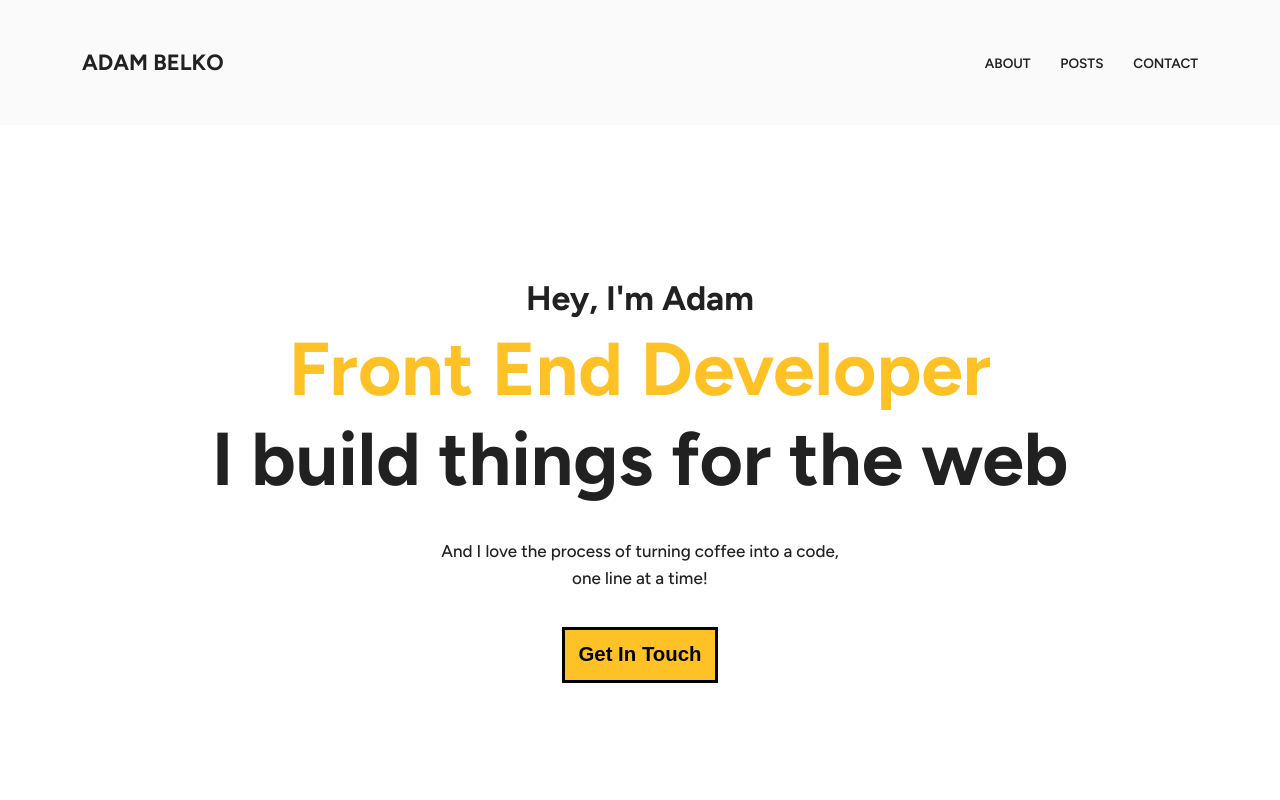
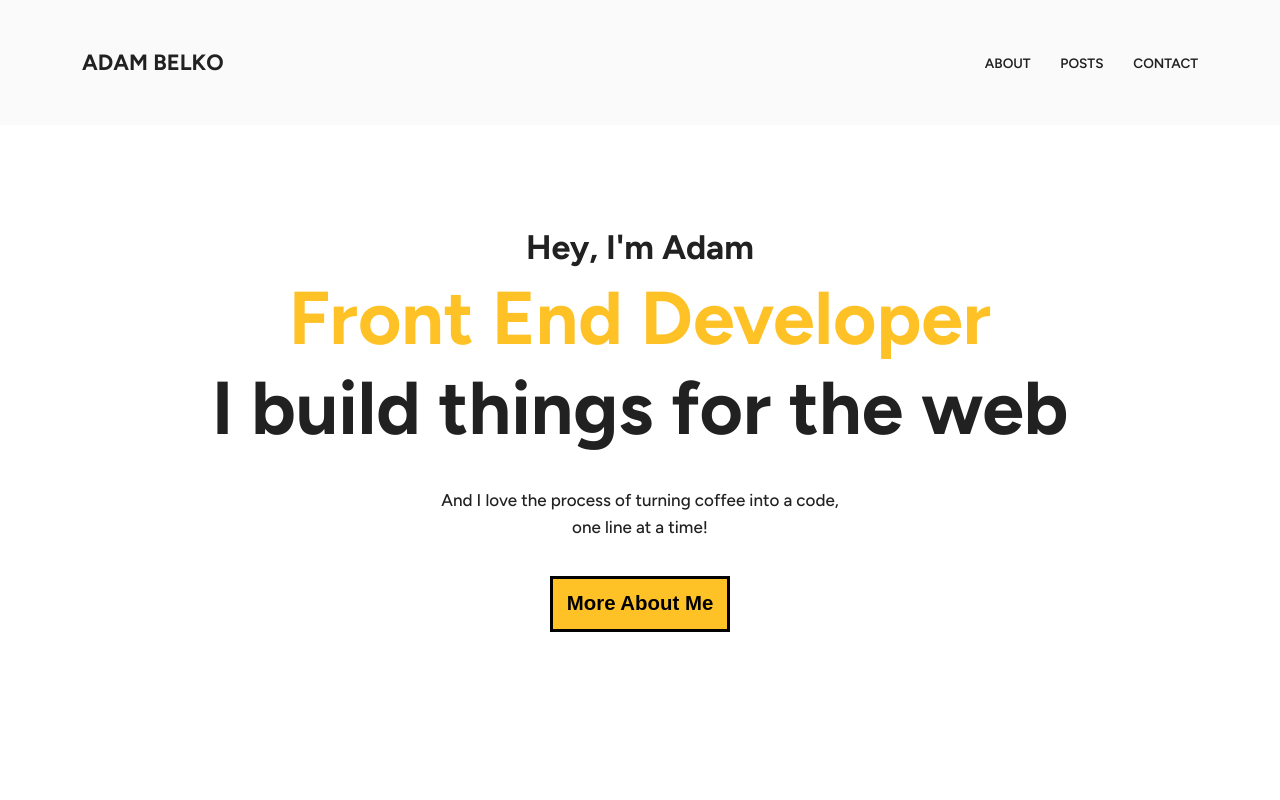
Before and after one commit to adambelko/personal-website, a SvelteKit app: page / in a window 1280 px wide. Shown: the top 800 px of the page. Built offline with nearby package versions, Linux system fonts and the light colour scheme.

Commit message:
change btn on home page

```diff
--- a/src/routes/+page.svelte
+++ b/src/routes/+page.svelte
@@ -11,8 +11,8 @@
         </h1>
         <p class="intro-text-small-font">And I love the process of turning coffee into a code, one line at a time!</p>
     </div>
-    <a href="/contact">
-        <button class="btn-contact-me">Get In Touch</button>
+    <a href="/about">
+        <button class="btn-about-me">More About Me</button>
     </a>
 </div>
 
@@ -27,15 +27,13 @@
         display: flex;
         flex-direction: column;
         align-items: center;
-        margin-top: 5rem;
+        margin-top: 2rem;
     }
 
     .intro-text-h1 {
         display: flex;
         flex-direction: column;
         align-items: center;
-        font-size: 4.4em;
-        font-weight: bold;
         margin-bottom: 2rem;
     }
 
@@ -57,7 +55,7 @@
         margin-bottom: 0.3rem;
     }
 
-    .btn-contact-me {
+    .btn-about-me {
         font-size: 1.2em;
         font-weight: bold;
         padding: 0.8rem;
--- a/src/routes/about/+page.svelte
+++ b/src/routes/about/+page.svelte
@@ -7,14 +7,14 @@
             </p>
             <br>
             <p>
-                Even though I don't have many years of experience under by belt I am very passionate about technology and software, with a strong focus on code design, quality and
+                Even though I don't have many years of experience under my belt I am very passionate about technology and software, with a strong focus on code design, quality and
                 reliability. I strive to build things users love, with a keen eye for the way products look and the
                 interactions they offer.
             </p>
             <br>
         </div>
         <div class="intro-img-container">
-            <img src="/dev.svg" alt="adam-belko">
+            <img src="/dev.svg" alt="dev">
         </div>
     </div>
 
```
